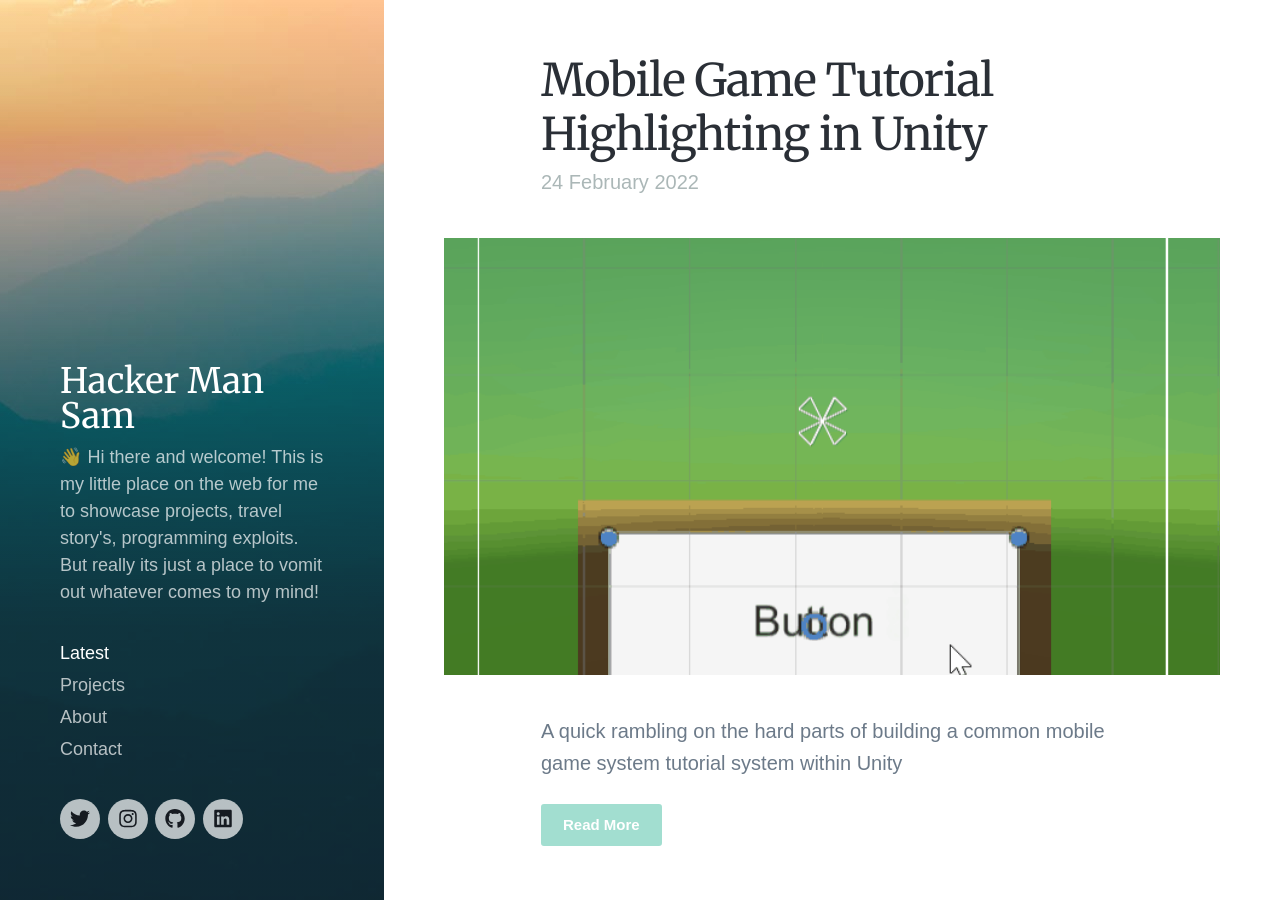
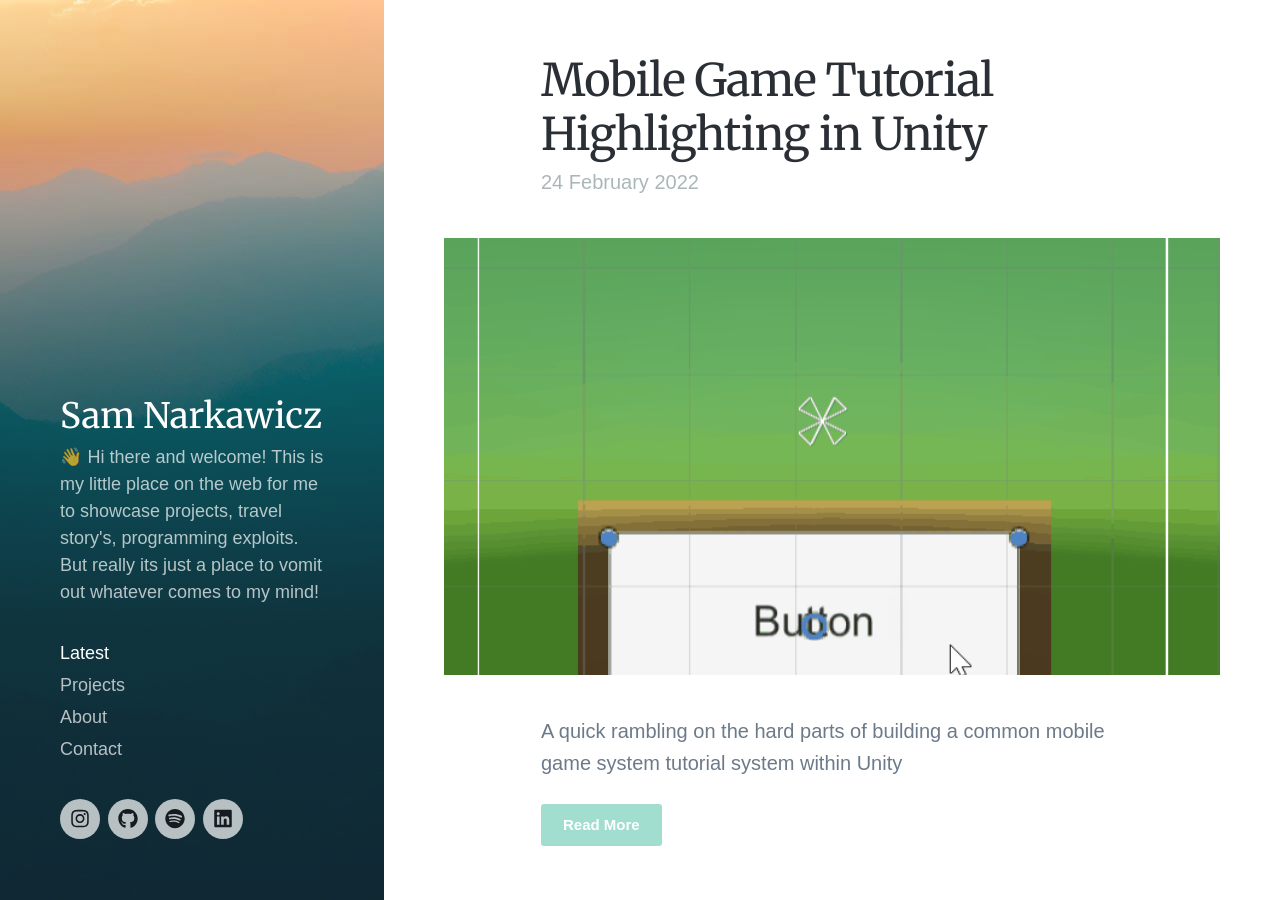
Before and after one commit to Esildor/esildor.github.io, a Jekyll site: the page built from index.html, in a window 1280 px wide and 900 px high. Built offline with Jekyll 4.4.1, drawn with Linux system fonts in a browser that asks for light colours; nearby versions of some CDN libraries; some web fonts are replaced; the list of posts is cut into pages by our own code; part of the change alters nothing that is shown.

Commit message:
Title and url updates

```diff
--- a/_data/settings.yml
+++ b/_data/settings.yml
@@ -1,5 +1,5 @@
 basic_settings:
-  site_title: Hacker Man Sam
+  site_title: Sam Narkawicz
   site_tagline: 👋 Hi there and welcome! This is my little place on the web for me to showcase projects, travel story's, programming exploits. But really its just a place to vomit out whatever comes to my mind!
   favicon_image: /images/favicon.png
 
@@ -30,7 +30,7 @@ contact_settings:
 
 social_settings:
   facebook_url: ''
-  twitter_url: 'https://twitter.com/SNarkawicz'
+  twitter_url: ''
   instagram_url: 'https://www.instagram.com/hacker_man_sam/'
   snapchat_url: ''
   youtube_url: ''
@@ -52,7 +52,7 @@ social_settings:
   etsy_url: ''
   kickstarter_url: ''
   soundcloud_url: ''
-  spotify_url: ''
+  spotify_url: 'https://open.spotify.com/user/df5gqbp2om53q7jhc9w8gb9ub?si=4d705fe7517c4d01'
   bandcamp_url: ''
   linkedin_url: 'https://www.linkedin.com/in/sam-narkawicz/'
 
```
